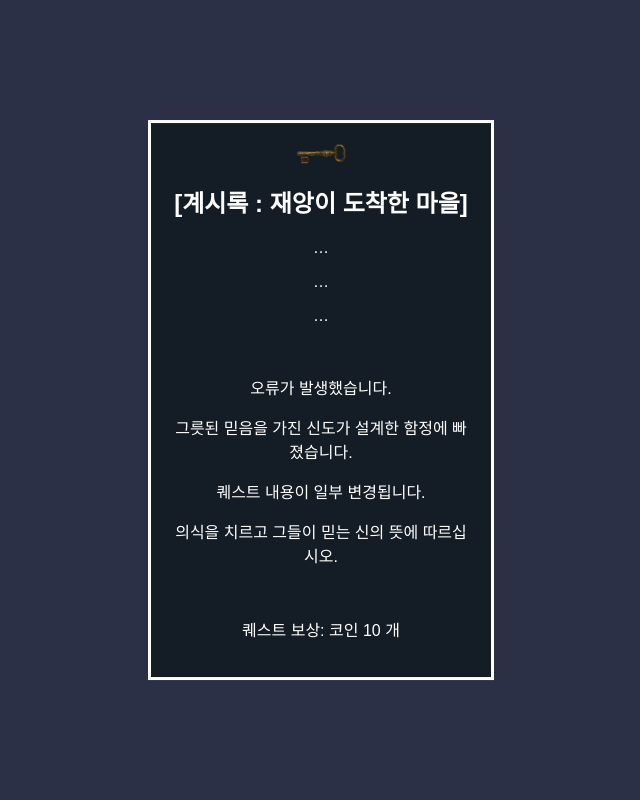
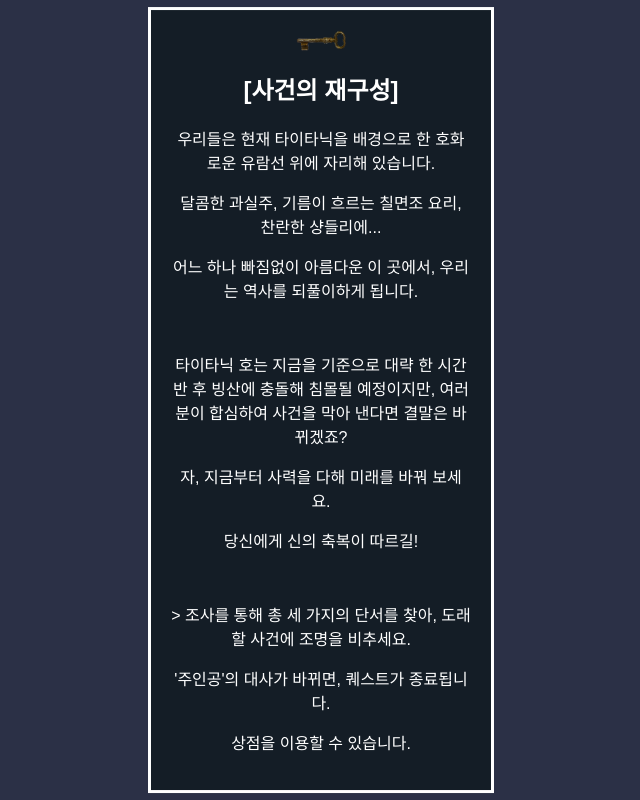
Before and after one commit to sunnyangee/quest1, a plain HTML site: page index.html in a window 1280 px wide. Both pictures are taken after a click on the button "수락". Shown: the whole page, without its empty margins (319-959 px from the left). Drawn offline with Linux system fonts and the light colour scheme; a web font is replaced by a local one.

Commit message:
Add files via upload

```diff
--- a/index.html
+++ b/index.html
@@ -73,18 +73,19 @@
         <div class="quest-box" id="questBox">
             <div class="quest-title">
                 <img src="key.png" alt="퀘스트 아이콘">
-                <h2>[계시록 : 재앙이 도착한 마을]</h2>
+                <h2>[사건의 재구성]</h2>
             </div>
-            <p>…</p>
-            <p>…</p>
-            <p>…</p>
+            <p>우리들은 현재 타이타닉을 배경으로 한 호화로운 유람선 위에 자리해 있습니다.</p>
+            <p>달콤한 과실주, 기름이 흐르는 칠면조 요리, 찬란한 샹들리에...</p>
+            <p>어느 하나 빠짐없이 아름다운 이 곳에서, 우리는 역사를 되풀이하게 됩니다.</p>
             <p><br></p>
-            <p>오류가 발생했습니다.</p>
-            <p>그릇된 믿음을 가진 신도가 설계한 함정에 빠졌습니다.</p>
-            <p>퀘스트 내용이 일부 변경됩니다.</p>
-            <p>의식을 치르고 그들이 믿는 신의 뜻에 따르십시오. </p>
-            <p><br></p>
-            <p>퀘스트 보상: 코인 10 개</p>
+            <p>타이타닉 호는 지금을 기준으로 대략 한 시간 반 후 빙산에 충돌해 침몰될 예정이지만, 여러분이 합심하여 사건을 막아 낸다면 결말은 바뀌겠죠?</p>
+            <p>자, 지금부터 사력을 다해 미래를 바꿔 보세요.</p>
+            <p>당신에게 신의 축복이 따르길!</p>
+            <p><br> </p>
+            <p>> 조사를 통해 총 세 가지의 단서를 찾아, 도래할 사건에 조명을 비추세요.</p>
+            <p>'주인공'의 대사가 바뀌면, 퀘스트가 종료됩니다.</p>
+            <p>상점을 이용할 수 있습니다.</p>
         </div>
     </div>
 
```
